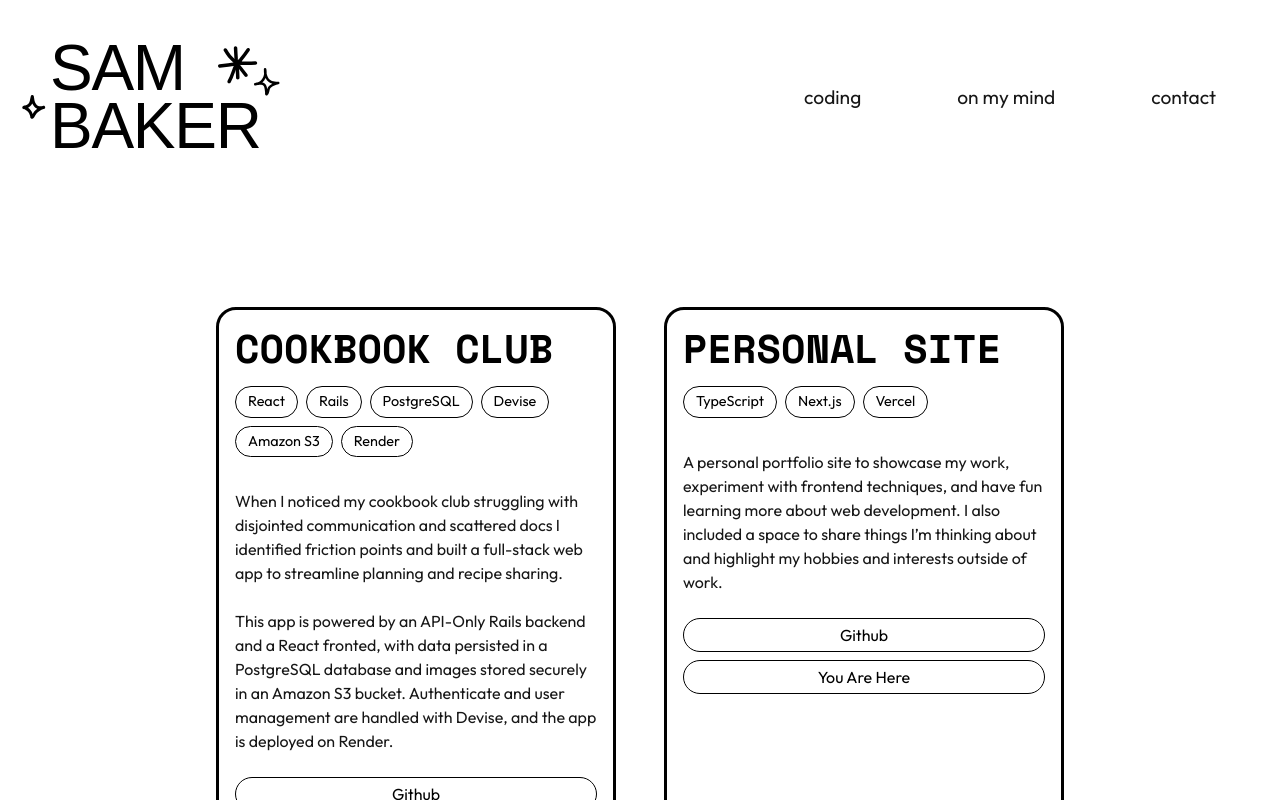
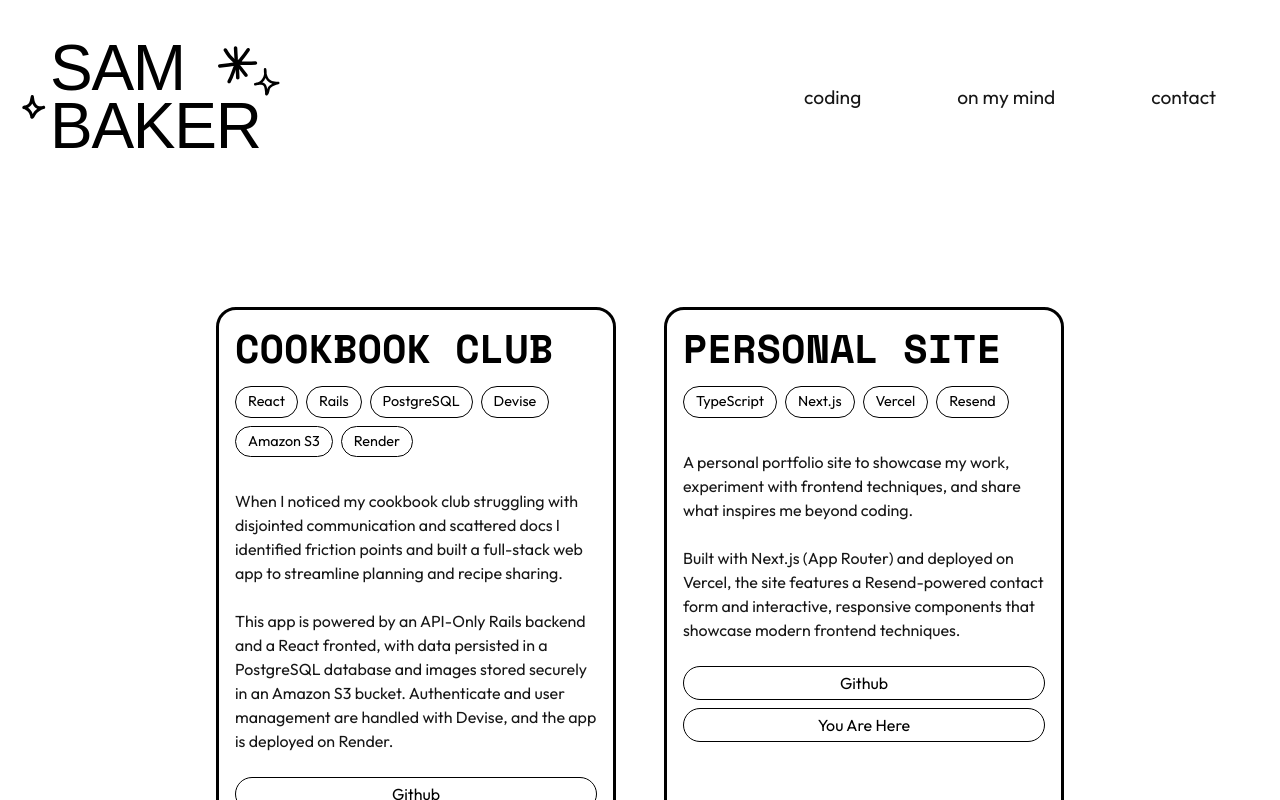
Before and after one commit to hellosamm/personal-site, a Next.js app: page /coding-projects in a window 1280 px wide. Shown: the top 800 px of the page. Built offline with nearby package versions, Linux system fonts and the light colour scheme; a web font is replaced by a local one.

Commit message:
udpated personal site description

```diff
--- a/src/app/components/Projects.tsx
+++ b/src/app/components/Projects.tsx
@@ -179,8 +179,10 @@ const Projects = () => {
     },
     {
       title: "PERSONAL SITE",
-      description: `A personal portfolio site to showcase my work, experiment with frontend techniques, and have fun learning more about web development. I also included a space to share things I’m thinking about and highlight my hobbies and interests outside of work. `,
-      languages: ["TypeScript", "Next.js", "Vercel"],
+      description: `A personal portfolio site to showcase my work, experiment with frontend techniques, and share what inspires me beyond coding.
+
+      Built with Next.js (App Router) and deployed on Vercel, the site features a Resend-powered contact form and interactive, responsive components that showcase modern frontend techniques.`,
+      languages: ["TypeScript", "Next.js", "Vercel", "Resend"],
       github: "https://github.com/hellosamm/personal-site",
       deployed: "https://www.sammbakerr.com/",
       btnText: "You Are Here",
```
